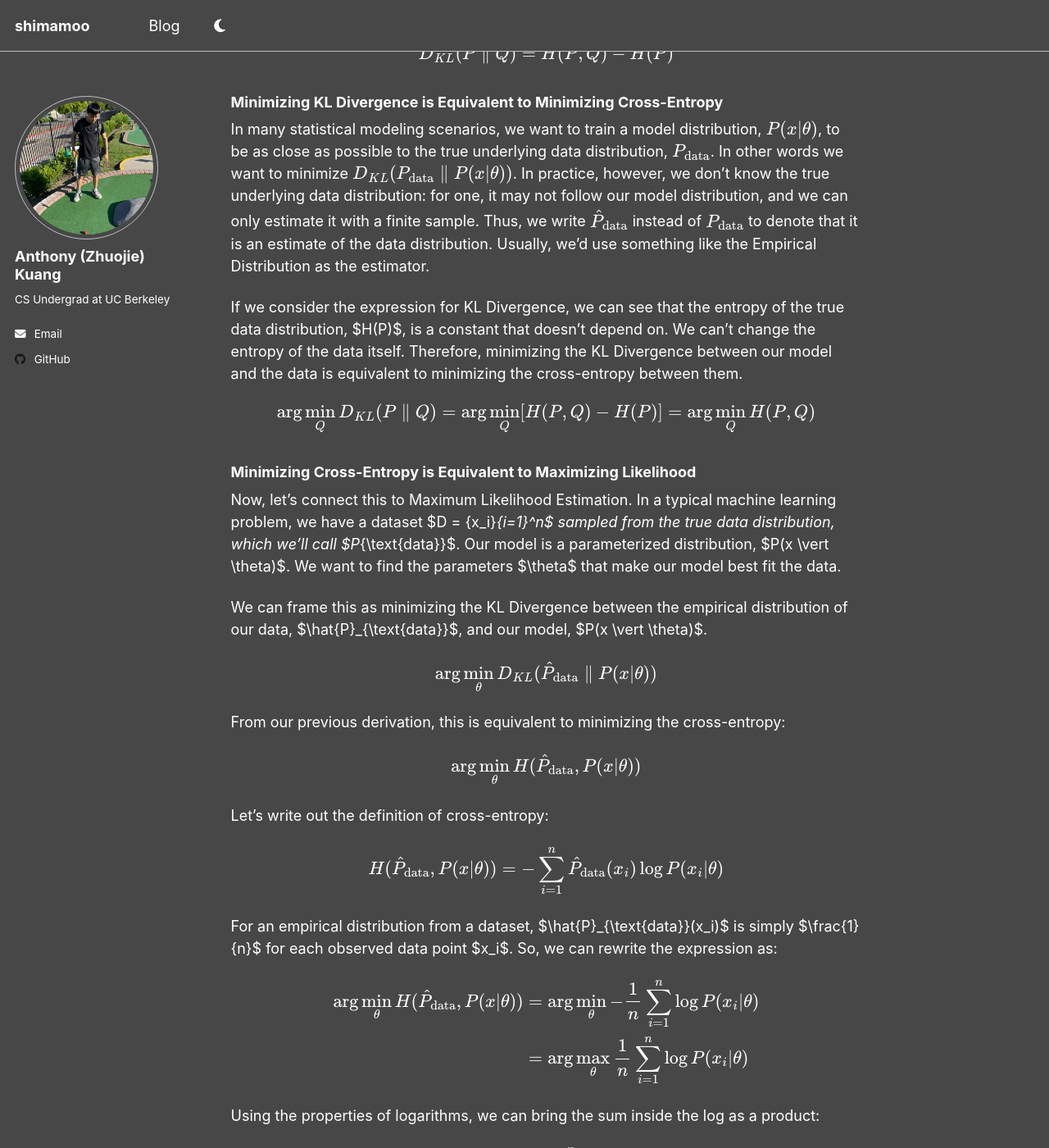
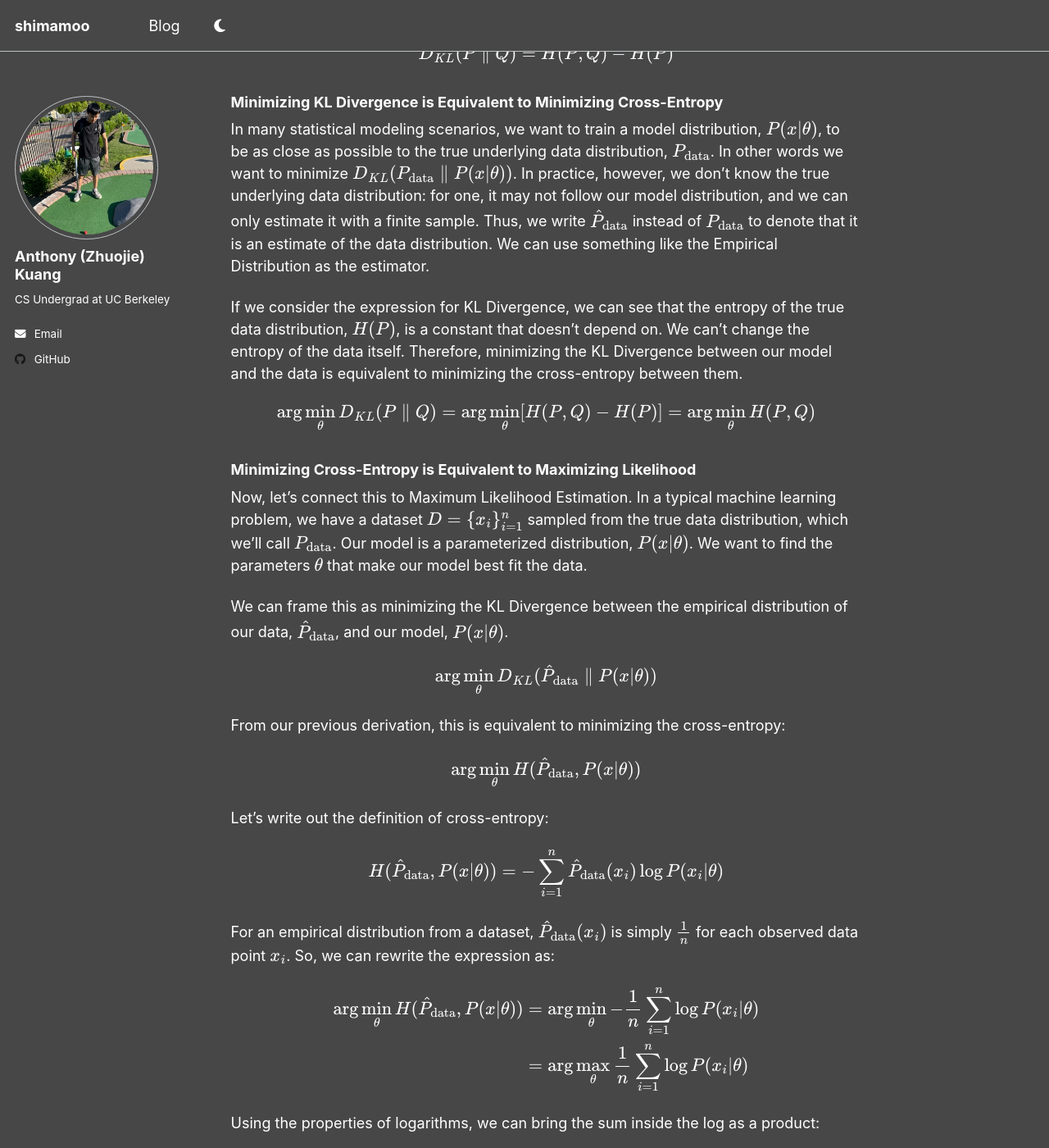
Before and after one commit to shimamooo/shimamooo.github.io, a Jekyll site: the page built from _posts/2025-06-19-kl-divergence.md, in a window 1280 px wide and 1400 px high, scrolled down 931 px. Shown: the whole window at 82% size. Built offline with Jekyll 4.4.1, drawn with Linux system fonts in a browser that asks for light colours; a script that is not in the unit is left out; some of the changed text lies outside the part shown.

Commit message:
recent updates

```diff
--- a/_posts/2025-06-19-kl-divergence.md
+++ b/_posts/2025-06-19-kl-divergence.md
@@ -35,17 +35,17 @@ $$D_{KL}(P \parallel Q) = H(P, Q) - H(P)$$
 
 ### Minimizing KL Divergence is Equivalent to Minimizing Cross-Entropy
 
-In many statistical modeling scenarios, we want to train a model distribution, $$P(x \vert \theta)$$, to be as close as possible to the true underlying data distribution, $$P_\text{data}$$. In other words we want to minimize $$D_{KL}(P_\text{data} \parallel P(x \vert \theta))$$. In practice, however, we don't know the true underlying data distribution: for one, it may not follow our model distribution, and we can only estimate it with a finite sample. Thus, we write $$\hat{P}_\text{data}$$ instead of $$P_\text{data}$$ to denote that it is an estimate of the data distribution. Usually, we'd use something like the Empirical Distribution as the estimator.
+In many statistical modeling scenarios, we want to train a model distribution, $$P(x \vert \theta)$$, to be as close as possible to the true underlying data distribution, $$P_\text{data}$$. In other words we want to minimize $$D_{KL}(P_\text{data} \parallel P(x \vert \theta))$$. In practice, however, we don't know the true underlying data distribution: for one, it may not follow our model distribution, and we can only estimate it with a finite sample. Thus, we write $$\hat{P}_\text{data}$$ instead of $$P_\text{data}$$ to denote that it is an estimate of the data distribution. We can use something like the Empirical Distribution as the estimator.
 
-If we consider the expression for KL Divergence, we can see that the entropy of the true data distribution, $H(P)$, is a constant that doesn't depend on. We can't change the entropy of the data itself. Therefore, minimizing the KL Divergence between our model and the data is equivalent to minimizing the cross-entropy between them.
+If we consider the expression for KL Divergence, we can see that the entropy of the true data distribution, $$H(P)$$, is a constant that doesn't depend on. We can't change the entropy of the data itself. Therefore, minimizing the KL Divergence between our model and the data is equivalent to minimizing the cross-entropy between them.
 
-$$\arg\min_{Q} D_{KL}(P \parallel Q) = \arg\min_{Q} [H(P, Q) - H(P)] = \arg\min_{Q} H(P, Q)$$
+$$\arg\min_{\theta} D_{KL}(P \parallel Q) = \arg\min_{\theta} [H(P, Q) - H(P)] = \arg\min_{\theta} H(P, Q)$$
 
 ### Minimizing Cross-Entropy is Equivalent to Maximizing Likelihood
 
-Now, let's connect this to Maximum Likelihood Estimation. In a typical machine learning problem, we have a dataset $D = \{x_i\}_{i=1}^n$ sampled from the true data distribution, which we'll call $P_{\text{data}}$. Our model is a parameterized distribution, $P(x \vert \theta)$. We want to find the parameters $\theta$ that make our model best fit the data.
+Now, let's connect this to Maximum Likelihood Estimation. In a typical machine learning problem, we have a dataset $$D = \{x_i\}_{i=1}^n$$ sampled from the true data distribution, which we'll call $$P_{\text{data}}$$. Our model is a parameterized distribution, $$P(x \vert \theta)$$. We want to find the parameters $$\theta$$ that make our model best fit the data.
 
-We can frame this as minimizing the KL Divergence between the empirical distribution of our data, $\hat{P}_{\text{data}}$, and our model, $P(x \vert \theta)$.
+We can frame this as minimizing the KL Divergence between the empirical distribution of our data, $$\hat{P}_{\text{data}}$$, and our model, $$P(x \vert \theta)$$.
 
 $$\arg\min_{\theta} D_{KL}(\hat{P}_{\text{data}} \parallel P(x \vert \theta))$$
 
@@ -57,7 +57,7 @@ Let's write out the definition of cross-entropy:
 
 $$H(\hat{P}_{\text{data}}, P(x \vert \theta)) = - \sum_{i=1}^{n} \hat{P}_{\text{data}}(x_i) \log P(x_i \vert \theta)$$
 
-For an empirical distribution from a dataset, $\hat{P}_{\text{data}}(x_i)$ is simply $\frac{1}{n}$ for each observed data point $x_i$. So, we can rewrite the expression as:
+For an empirical distribution from a dataset, $$\hat{P}_{\text{data}}(x_i)$$ is simply $$\frac{1}{n}$$ for each observed data point $$x_i$$. So, we can rewrite the expression as:
 
 $$
 \begin{align*}
@@ -70,7 +70,7 @@ Using the properties of logarithms, we can bring the sum inside the log as a pro
 
 $$\arg\max_{\theta} \frac{1}{n} \log \prod_{i=1}^{n} P(x_i \vert \theta)$$
 
-Since the logarithm is a monotonic function, maximizing the log of a function is the same as maximizing the function itself. The $\frac{1}{n}$ term is a constant, so we can also drop it. This leaves us with:
+Since the logarithm is a monotonic function, maximizing the log of a function is the same as maximizing the function itself. The $$\frac{1}{n}$$ term is a constant, so we can also drop it. This leaves us with:
 
 $$\arg\max_{\theta} \prod_{i=1}^{n} P(x_i \vert \theta)$$
 
```
Also changed, not shown: _pages/about.md (+4 -2 lines).
